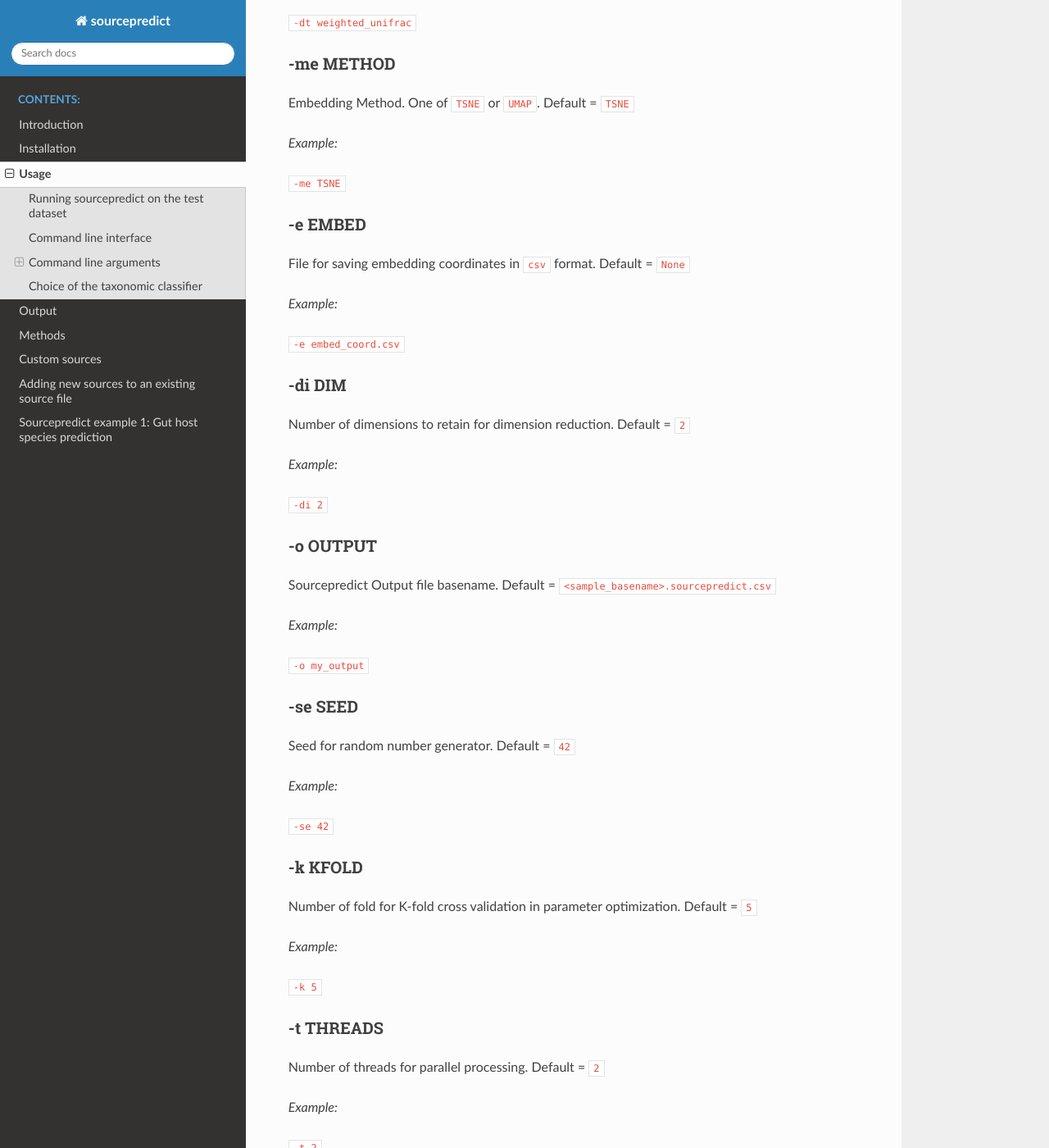
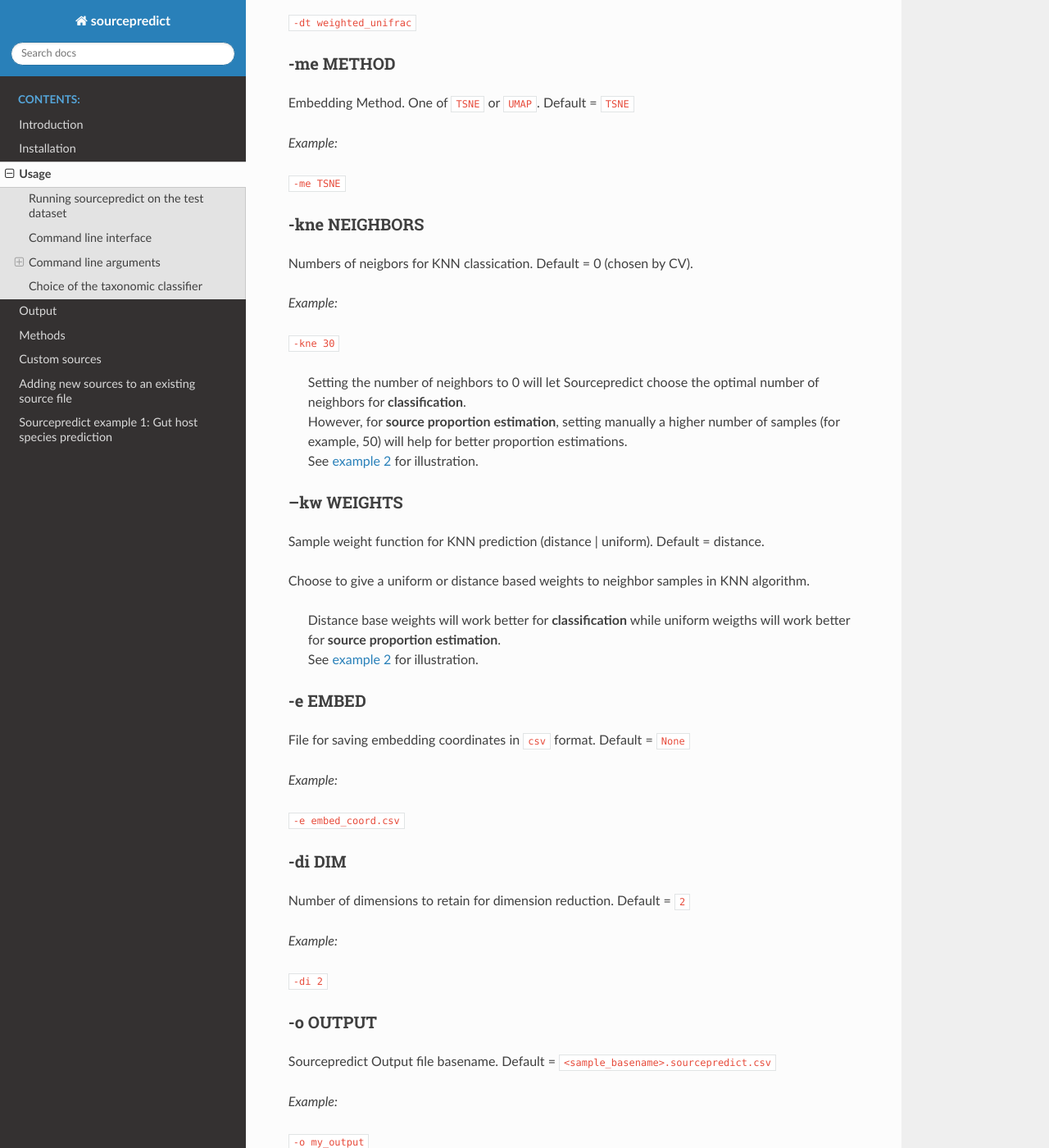
Before and after one commit to maxibor/sourcepredict, a Sphinx documentation site: the page built from docs/usage.md, in a window 1280 px wide and 1400 px high, scrolled down 2757 px. Shown: the whole window at 82% size. Built offline with Sphinx 7.4.7 and the Read the Docs theme 2.0.0, drawn with Linux system fonts in a browser that asks for light colours; some of the changed text lies outside the part shown.

Commit message:
expose knn params to user

```diff
--- a/docs/usage.md
+++ b/docs/usage.md
@@ -144,6 +144,27 @@ _Example:_
 
 `-me TSNE`
 
+### -kne NEIGHBORS
+
+Numbers of neigbors for KNN classication. Default = 0 (chosen by CV).
+
+_Example:_
+
+`-kne 30`
+
+> Setting the number of neighbors to 0 will let Sourcepredict choose the optimal number of neighbors for **classification**.
+However, for **source proportion estimation**, setting manually a higher number of samples (for example, 50) will help for better proportion estimations.
+See [example 2](https://sourcepredict.readthedocs.io/en/latest/mixed_prop.html) for illustration.
+
+### --kw WEIGHTS
+
+Sample weight function for KNN prediction (distance | uniform). Default = distance.
+
+Choose to give a uniform or distance based weights to neighbor samples in KNN algorithm.
+
+> Distance base weights will work better for **classification** while uniform weigths will work better for **source proportion estimation**.
+See [example 2](https://sourcepredict.readthedocs.io/en/latest/mixed_prop.html) for illustration.
+
 ### -e EMBED
 
 File for saving embedding coordinates in `csv` format. Default = `None`
```
Also changed, not shown: other parts of docs/usage.md (+7 -7 lines), 5 other files.
